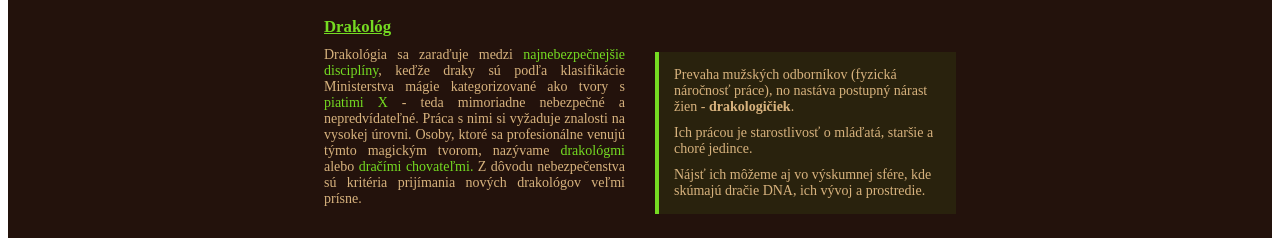
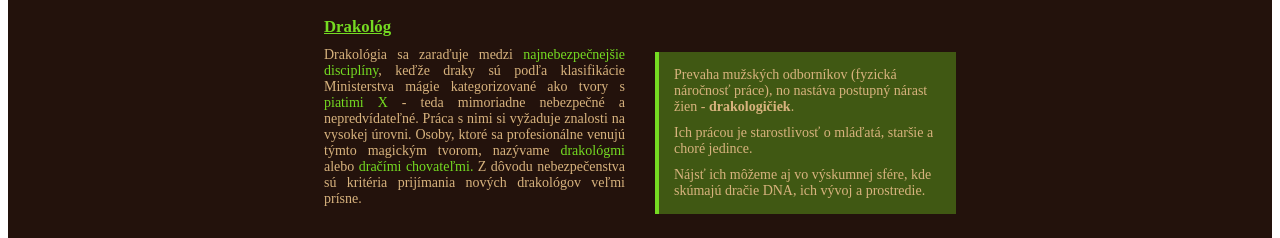
Before and after one commit to MarionArrington/Draky, a plain HTML site: page index.html in a window 1280 px wide. Shown: the part 598-836 px from the top of the page. Drawn offline with Linux system fonts and the light colour scheme.

Commit message:
Change column background color to a lighter shade
Updated the background color of a column for better visibility.

```diff
--- a/index.html
+++ b/index.html
@@ -12,8 +12,8 @@
             <font color="#75db22"><b><u><big>Drakológ</font></b></u></big>
             <p style="text-align: justify; margin-top: 10px;">Drakológia sa zaraďuje medzi <font color="#75db22">najnebezpečnejšie disciplíny</font>, keďže draky sú podľa klasifikácie Ministerstva mágie kategorizované ako tvory s <font color="#75db22">piatimi X</font> - teda mimoriadne nebezpečné a nepredvídateľné. Práca s nimi si vyžaduje znalosti na vysokej úrovni. Osoby, ktoré sa profesionálne venujú týmto magickým tvorom, nazývame <font color="#75db22">drakológmi</font> alebo <font color="#75db22">dračími chovateľmi.</font> Z dôvodu nebezpečenstva sú kritéria prijímania nových drakológov veľmi prísne.</p>
         </div>
-        <!-- Zelené podfarbenie stĺpca zladené s tmavým pozadím -->
-        <div style="background-color: rgba(117, 219, 34, 0.08); color: #d8b37e; border-left: 4px solid #75db22; padding: 15px; margin-top: 35px;">
+        <!-- Ešte svetlejšie podfarbenie stĺpca -->
+        <div style="background-color: rgba(117, 219, 34, 0.35); color: #d8b37e; border-left: 4px solid #75db22; padding: 15px; margin-top: 35px;">
             <p style="margin-top: 0; margin-bottom: 10px;">Prevaha mužských odborníkov (fyzická náročnosť práce), no nastáva postupný nárast žien - <b>drakologičiek</b>.</p>
             <p style="margin-top: 0; margin-bottom: 10px;">Ich prácou je starostlivosť o mláďatá, staršie a choré jedince.</p>
             <p style="margin-top: 0; margin-bottom: 0;">Nájsť ich môžeme aj vo výskumnej sfére, kde skúmajú dračie DNA, ich vývoj a prostredie.</p>
```
